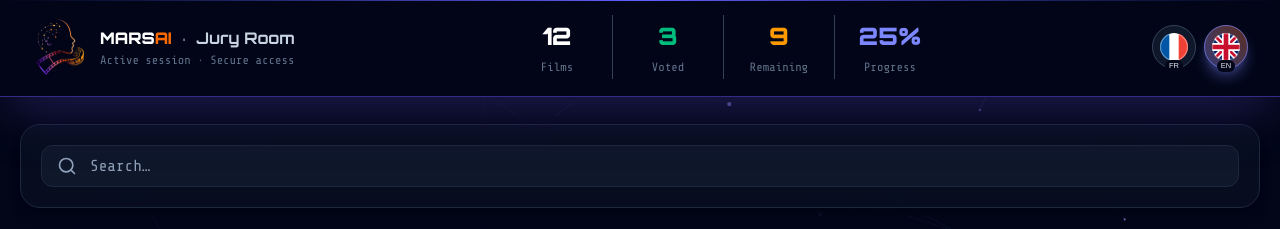
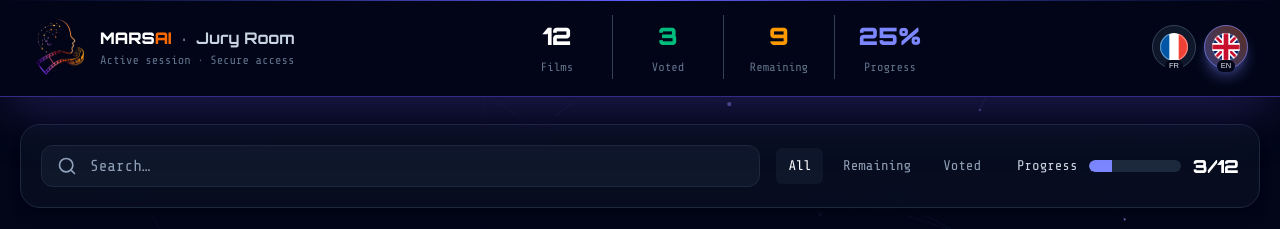
Before and after one commit to pascal-fortunati/marsAI, a React (Vite) app in the folder frontend/: page /jury in a window 1280 px wide. Shown: the top 229 px of the page. Built offline with nearby package versions, Linux system fonts and the light colour scheme.

Commit message:
refactor(jury-ui): intégrer le design du tri dans la searchbar (non fonctionnel)
- met en place le layout final des filtres de tri et de la progression
- ajuste les styles visuels et l’ergonomie de la barre de recherche
- tri encore non branché fonctionnellement (commit de préparation UI)

```diff
--- a/frontend/src/view/jury/FilmSearch.tsx
+++ b/frontend/src/view/jury/FilmSearch.tsx
@@ -4,28 +4,95 @@ import { Search } from "lucide-react";
 type FilmSearchProps = {
   query: string;
   onSearch: (query: string) => void;
+  activeFilter: "all" | "pending" | "voted";
+  onFilterChange: (filter: "all" | "pending" | "voted") => void;
+  votedFilms: number;
+  totalFilms: number;
+  progression: number;
   disabled?: boolean;
 };
 
-export function FilmSearch({ query, onSearch, disabled }: FilmSearchProps) {
+export function FilmSearch({
+  query,
+  onSearch,
+  activeFilter,
+  onFilterChange,
+  votedFilms,
+  totalFilms,
+  progression,
+  disabled,
+}: FilmSearchProps) {
   const { t } = useTranslation();
 
   // TODO: appeler l'API /api/films?search=...
   return (
     <div className="rounded-[20px] border border-slate-800 bg-slate-900/45 p-4 text-white shadow-lg md:p-5">
-      <div className="relative flex gap-2">
+      <div className="flex flex-col gap-3 lg:flex-row lg:items-center lg:gap-4">
+        <div className="relative min-w-0 flex-1">
           <Search
             className="pointer-events-none absolute left-4 top-1/2 h-5 w-5 -translate-y-1/2 text-slate-400"
             aria-hidden="true"
           />
           <input
-          className="f-mono flex-1 rounded border border-slate-800 bg-slate-900 py-2 pl-12 pr-3 text-white placeholder:text-slate-400 hover:border-slate-700 focus:outline-none focus:ring-2 focus:ring-primary"
+            className="f-mono w-full rounded border border-slate-800 bg-slate-900 py-2 pl-12 pr-3 text-white placeholder:text-slate-400 hover:border-slate-700 focus:outline-none focus:ring-2 focus:ring-primary"
             placeholder={t("jury.searchPlaceholder")}
             value={query}
             onChange={(event) => onSearch(event.target.value)}
             disabled={disabled}
           />
         </div>
+
+        <div className="flex flex-wrap items-center gap-2">
+          <button
+            type="button"
+            onClick={() => onFilterChange("all")}
+            className={`f-mono rounded-md px-3 py-2 text-sm transition ${
+              activeFilter === "all"
+                ? "bg-slate-900 text-white"
+                : "text-slate-400 hover:text-slate-200"
+            }`}
+          >
+            {t("jury.filterAll")}
+          </button>
+          <button
+            type="button"
+            onClick={() => onFilterChange("pending")}
+            className={`f-mono rounded-md px-3 py-2 text-sm transition ${
+              activeFilter === "pending"
+                ? "bg-slate-900 text-white"
+                : "text-slate-400 hover:text-slate-200"
+            }`}
+          >
+            {t("jury.filterPending")}
+          </button>
+          <button
+            type="button"
+            onClick={() => onFilterChange("voted")}
+            className={`f-mono rounded-md px-3 py-2 text-sm transition ${
+              activeFilter === "voted"
+                ? "bg-slate-900 text-white"
+                : "text-slate-400 hover:text-slate-200"
+            }`}
+          >
+            {t("jury.filterVoted")}
+          </button>
+
+          <div className="ml-2 flex min-w-[230px] items-center gap-3 pl-2">
+            <span className="f-mono text-sm text-slate-300">
+              {t("nav.stats.progress")}
+            </span>
+            <div className="h-3 flex-1 overflow-hidden rounded-full bg-slate-800">
+              <div
+                className="h-full rounded-l-full rounded-r-none bg-indigo-400"
+                style={{ width: `${progression}%` }}
+              />
+            </div>
+            <span className="f-orb text-lg font-black text-white">
+              {votedFilms}/{totalFilms}
+            </span>
+          </div>
+        </div>
+      </div>
     </div>
   );
 }
--- a/frontend/src/view/jury/JuryView.tsx
+++ b/frontend/src/view/jury/JuryView.tsx
@@ -47,7 +47,9 @@ export function JuryView() {
 
   const [isLoggedIn] = useState(true);
   const [searchQuery, setSearchQuery] = useState("");
-  const [searchResults, setSearchResults] = useState<Film[]>(localizedFilms);
+  const [activeFilter, setActiveFilter] = useState<"all" | "pending" | "voted">(
+    "all",
+  );
   const [selectedFilm, setSelectedFilm] = useState<Film | null>(
     localizedFilms[0],
   );
@@ -67,23 +69,29 @@ export function JuryView() {
 
   const handleSearch = (query: string) => {
     setSearchQuery(query);
+  };
 
-    const normalizedQuery = query.trim().toLowerCase();
-    if (!normalizedQuery) {
-      setSearchResults(localizedFilms);
-      return;
-    }
+  const filteredFilms = useMemo(() => {
+    const normalizedQuery = searchQuery.trim().toLowerCase();
 
-    const filtered = localizedFilms.filter((film) => {
+    return localizedFilms.filter((film) => {
+      const isVoted = Boolean(votesByFilm[film.id]);
+      const passesFilter =
+        activeFilter === "all" ||
+        (activeFilter === "voted" && isVoted) ||
+        (activeFilter === "pending" && !isVoted);
+
+      if (!passesFilter) return false;
+
+      if (!normalizedQuery) return true;
+
       const haystack = [film.title, film.country, film.tags?.join(" ")]
         .filter(Boolean)
         .join(" ")
         .toLowerCase();
       return haystack.includes(normalizedQuery);
     });
-
-    setSearchResults(filtered);
-  };
+  }, [localizedFilms, searchQuery, activeFilter, votesByFilm]);
 
   const handleVote = async (
     filmId: string,
@@ -130,6 +138,11 @@ export function JuryView() {
             <FilmSearch
               query={searchQuery}
               onSearch={handleSearch}
+              activeFilter={activeFilter}
+              onFilterChange={setActiveFilter}
+              votedFilms={filmsVoted}
+              totalFilms={filmsTotal}
+              progression={progression}
               disabled={!isLoggedIn}
             />
           </div>
@@ -140,7 +153,7 @@ export function JuryView() {
                 filmsTotal={filmsTotal}
                 filmsRemaining={filmsRemaining}
                 progression={progression}
-                searchResults={searchResults}
+                searchResults={filteredFilms}
                 selectedFilm={selectedFilm}
                 votesByFilm={votesByFilm}
                 isLoggedIn={isLoggedIn}
```
Lines whose indentation alone changed are shown as unchanged.
